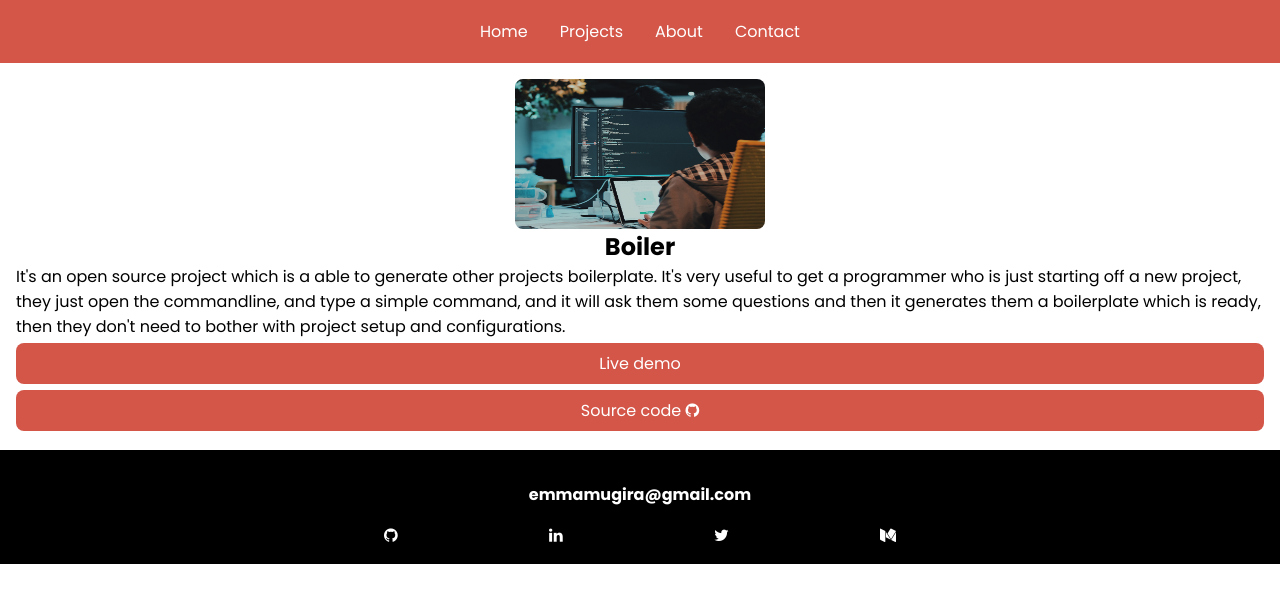
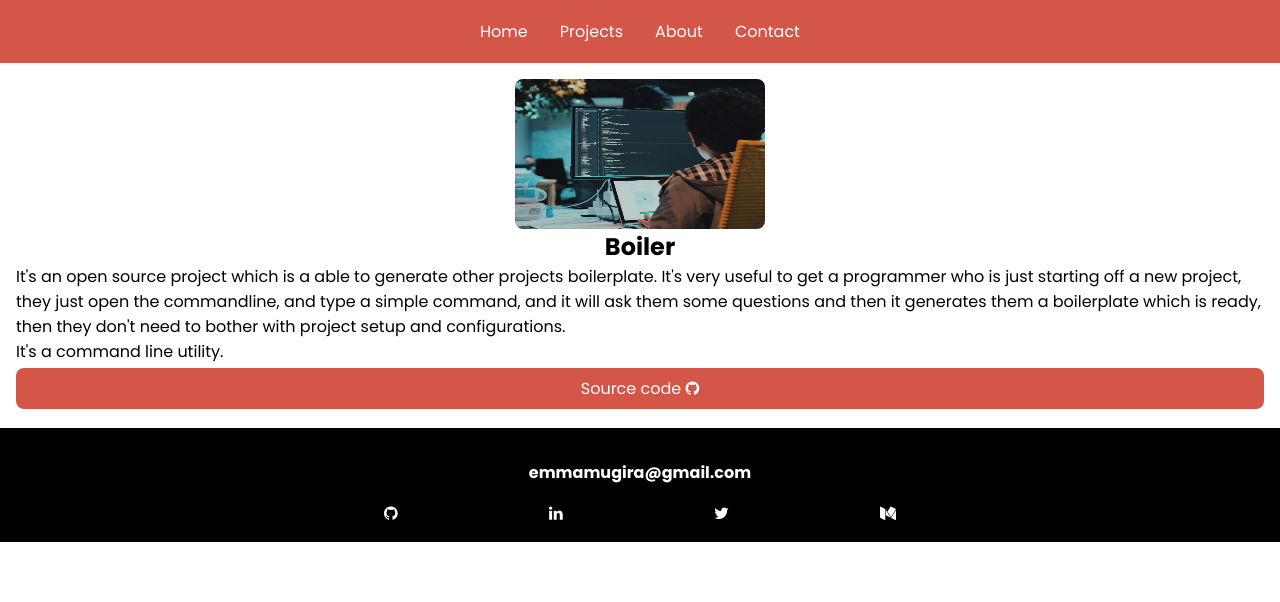
Before and after one commit to descholar-ceo/portfolio, a website: page pages/boiler.html in a window 1280 px wide. Drawn offline with Linux system fonts and the light colour scheme.

Commit message:
Add little explanation

```diff
--- a/pages/boiler.html
+++ b/pages/boiler.html
@@ -50,10 +50,9 @@
               It's very useful to get a programmer who is just starting off a new project, they
               just open the commandline, and type a simple command, and it will ask them some questions
               and then it generates them a boilerplate which is ready, then they don't need to bother
-              with project setup and configurations.
+              with project setup and configurations.<br/>
+              It's a command line utility.
             </p>
-            <a href="https://xenodochial-volhard-3da12d.netlify.app/" class="button-secondry white-text width-100 centered-text">Live
-                demo</a>
             <a href="https://github.com/descholar-ceo/accommodations-directory"
                 class="button-secondry white-text width-100 centered-text">
                 Source code
```
